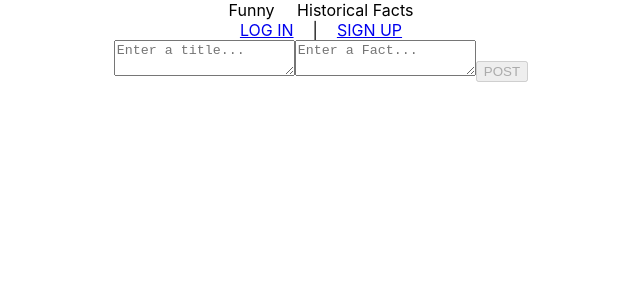
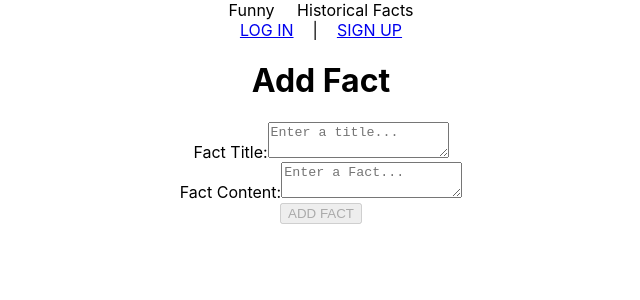
Before and after one commit to TJTerminal/project4, a React (Create React App) app: page /add in a window 1280 px wide. Shown: the top 300 px of the page, without its empty margins (319-959 px from the left). Built offline with nearby package versions, Linux system fonts and the light colour scheme; no server answers.

Commit message:
fixed up AddFactPage and AddFactForm and added Redirect in App.js

```diff
--- a/src/components/AddFactForm/AddFactForm.js
+++ b/src/components/AddFactForm/AddFactForm.js
@@ -3,12 +3,21 @@ import { Link } from 'react-router-dom';
 // import factService from '../../utils/factService';
 // import userService from '../../utils/userService';
 
-function AddFactForm({props, fact, handleDeleteFact, user}) {
+function AddFactForm({fact, handleDeleteFact, user, idx}) {
     return (
         <div clasName='panel panel-default'>
             <h1>Add Fact Form</h1>
+            {/* <div className='panel-heading'>
+                <h3>{fact.title}</h3>
+            </div> */}
             <div className='panel-body'>
-                <form onSubmit={props.handleSubmit}>
+                <dl>
+                    <dt>Title:</dt>
+                    <dd>{fact.title}</dd>
+                    <dt>Content:</dt>
+                    <dd>{fact.content}</dd>
+                </dl>
+                {/* <form onSubmit={props.handleSubmit}>
 
                     <textarea
                         placeholder='Enter a title...'
@@ -22,29 +31,31 @@ function AddFactForm({props, fact, handleDeleteFact, user}) {
                         onChange={props.handleChange}
                     />
                     <button type='submit'>POST</button>
-                </form>
+                </form> */}
             </div>
             <div className='panel-footer'>
-            {fact.owner===user._id ?
+            {/* {fact.owner===user._id ? */}
                 <Link
+                    className='btn'
                     to={{
                         pathname: '/edit',
-                        state: {fact}
+                        state: {fact},
+                        idx: idx
                     }}
                 >
                 EDIT
                 </Link>
-                :
+                {/* :
                 <></>
-            }
-            {fact.owner===user._id ?
+            } */}
+            {/* {fact.owner===user._id ? */}
                 <button
                     className='btn-delete'
-                    onClick={() => handleDeleteFact(fact._id)}
+                    onClick={() => handleDeleteFact(fact._id, idx)}
                 >DELETE</button>
-                :
+                {/* :
                 <></>
-            }
+            } */}
             </div>
         </div>
     )
--- a/src/pages/AddFactPage/AddFactPage.js
+++ b/src/pages/AddFactPage/AddFactPage.js
@@ -1,16 +1,13 @@
 import React, { Component } from 'react';
 
 class AddFactPage extends Component {
-    constructor() {
-        super();
-        this.state = {
+    state = {
         factData: {
             title: '',
             content: '',
         },
         invalidForm: true,
-        }
-    }
+    };
 
     formRef = React.createRef();
 
@@ -36,26 +33,27 @@ class AddFactPage extends Component {
     render() {
         return (
             <div>
-                <form
-                    onSubmit={this.handleSubmit}
-                    ref={this.formRef}
-                >
-
+                <h1>Add Fact</h1>
+                <form onSubmit={this.handleSubmit} ref={this.formRef}>
+                    <div className='form-group'>
+                        <label>Fact Title:</label>
                         <textarea
                             placeholder='Enter a title...'
                             name='title'
                             onChange={this.handleChange}
                         />
-
+                    </div>
+                    <div className='form-group'>
+                        <label>Fact Content:</label>
                         <textarea
                             placeholder='Enter a Fact...'
                             name='content'
                             onChange={this.handleChange}
                         />
-                <button
-                    type='submit'
-                    disabled={this.state.invalidForm}
-                >POST</button>
+                    </div>
+                    <button type='submit' disabled={this.state.invalidForm}>
+                        ADD FACT
+                    </button>
                 </form>
             </div>
         )
--- a/src/pages/App/App.js
+++ b/src/pages/App/App.js
@@ -1,6 +1,6 @@
 import React, { Component } from 'react';
 import './App.css';
-import { Switch, Route } from 'react-router-dom';
+import { Switch, Route, Redirect } from 'react-router-dom';
 
 import MainPage from '../MainPage/MainPage';
 import SignupPage from '../SignupPage/SignupPage';
@@ -95,11 +95,14 @@ class App extends Component {
 
         <Switch>
           <Route exact path='/' render={() =>
+            userService.getUser() ?
             <MainPage
               user={this.state.user}
               handleDeleteFact={this.handleDeleteFact}
               fact={this.state.fact}
             />
+            :
+            <Redirect to='/login' />
           } />
 
           <Route exact path="/add" render={() =>
--- a/src/pages/MainPage/MainPage.css
+++ b/src/pages/MainPage/MainPage.css
@@ -3,4 +3,5 @@
     display: grid;
     grid-template-rows: reapeat(auto-fit, minmax(170px, 1fr));
     grid-gap: 20px;
+    grid-template-columns: 200px 200px 200px 200px;
 }
--- a/src/pages/MainPage/MainPage.js
+++ b/src/pages/MainPage/MainPage.js
@@ -21,6 +21,7 @@ function MainPage(props) {
                 //     newFact={newFact}
                 //     handleDeleteFact={props.handleDeleteFact}
                 // />
+
                 newFact.title +
                 newFact.content
                 // :
```
Lines whose indentation alone changed are shown as unchanged.
